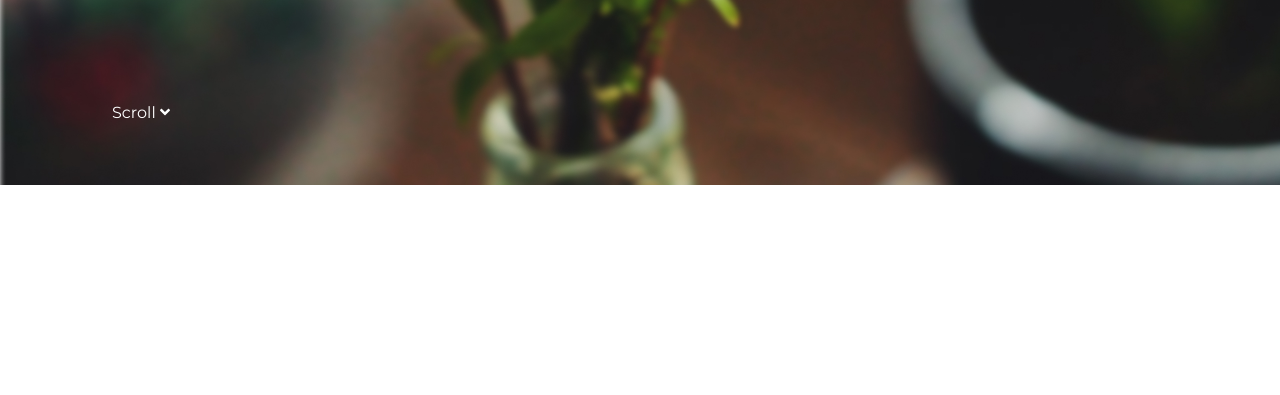
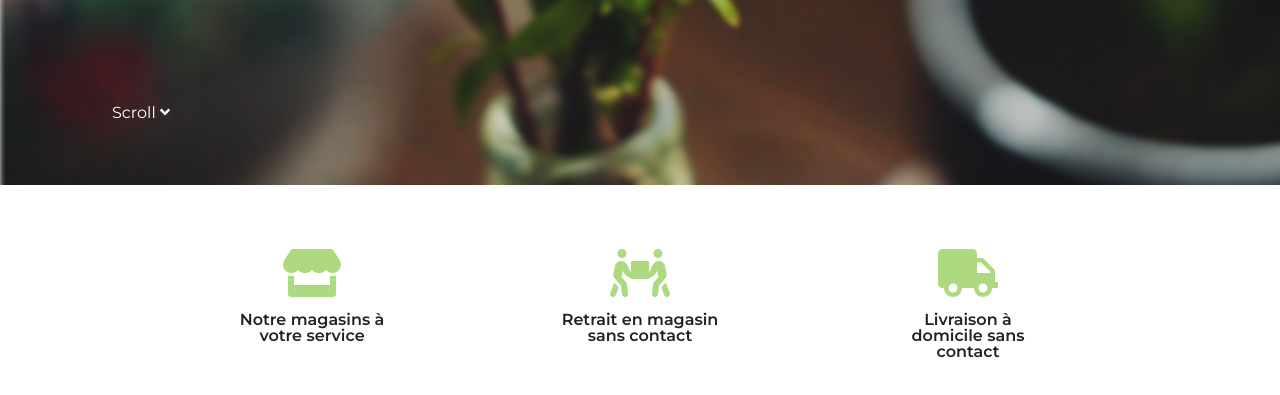
Before and after one commit to GorskiAnthony/ChallengeGreta_Full, a plain HTML site: page src/index.html in a window 1280 px wide. Shown: the part 519-914 px from the top of the page. Before the commit the page ends 800 px from the top, so only its background shows below. Drawn offline with Linux system fonts and the light colour scheme.

Commit message:
[create] : section service : done

```diff
--- a/src/assets/style.css
+++ b/src/assets/style.css
@@ -64,3 +64,28 @@ header {
 	position: absolute;
 	bottom: 160px;
 }
+
+/* Section Service */
+
+.services {
+	margin: 4em;
+	display: flex;
+	justify-content: space-evenly;
+}
+
+.services-items {
+	display: flex;
+	flex-direction: column;
+	align-items: center;
+}
+.services-items p {
+	padding-top: 15px;
+	font-weight: 600;
+	width: 10em;
+	text-align: center;
+}
+
+.icon {
+	font-size: 3em;
+	color: var(--lightGreen);
+}
--- a/src/index.html
+++ b/src/index.html
@@ -36,5 +36,19 @@
 				></a>
 			</div>
 		</section>
+		<section class="services">
+			<div class="services-items">
+				<i class="fas fa-store icon"></i>
+				<p>Notre magasins à votre service</p>
+			</div>
+			<div class="services-items">
+				<i class="fas fa-people-carry icon"></i>
+				<p>Retrait en magasin sans contact</p>
+			</div>
+			<div class="services-items">
+				<i class="fas fa-truck icon"></i>
+				<p>Livraison à domicile sans contact</p>
+			</div>
+		</section>
 	</body>
 </html>
```
